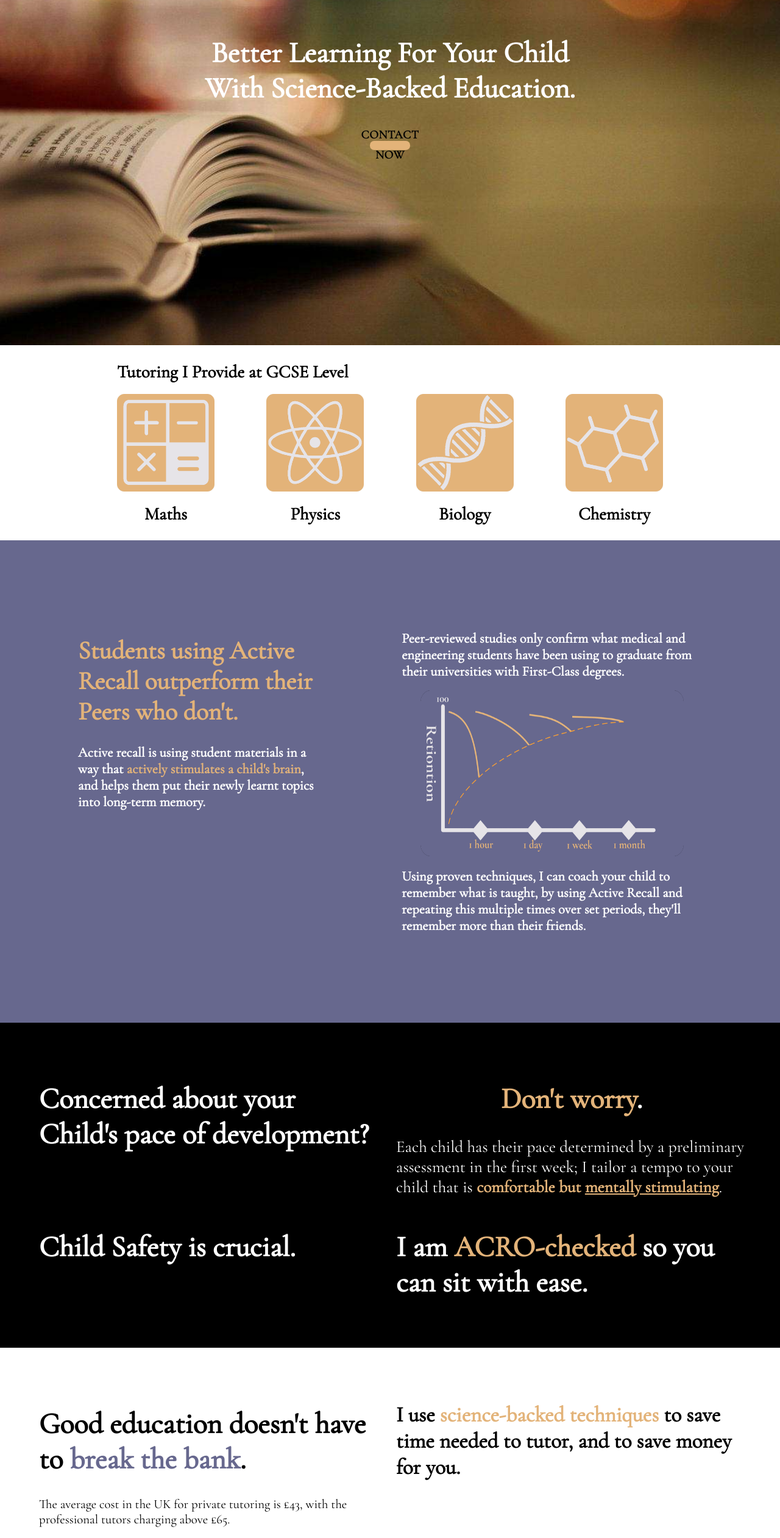
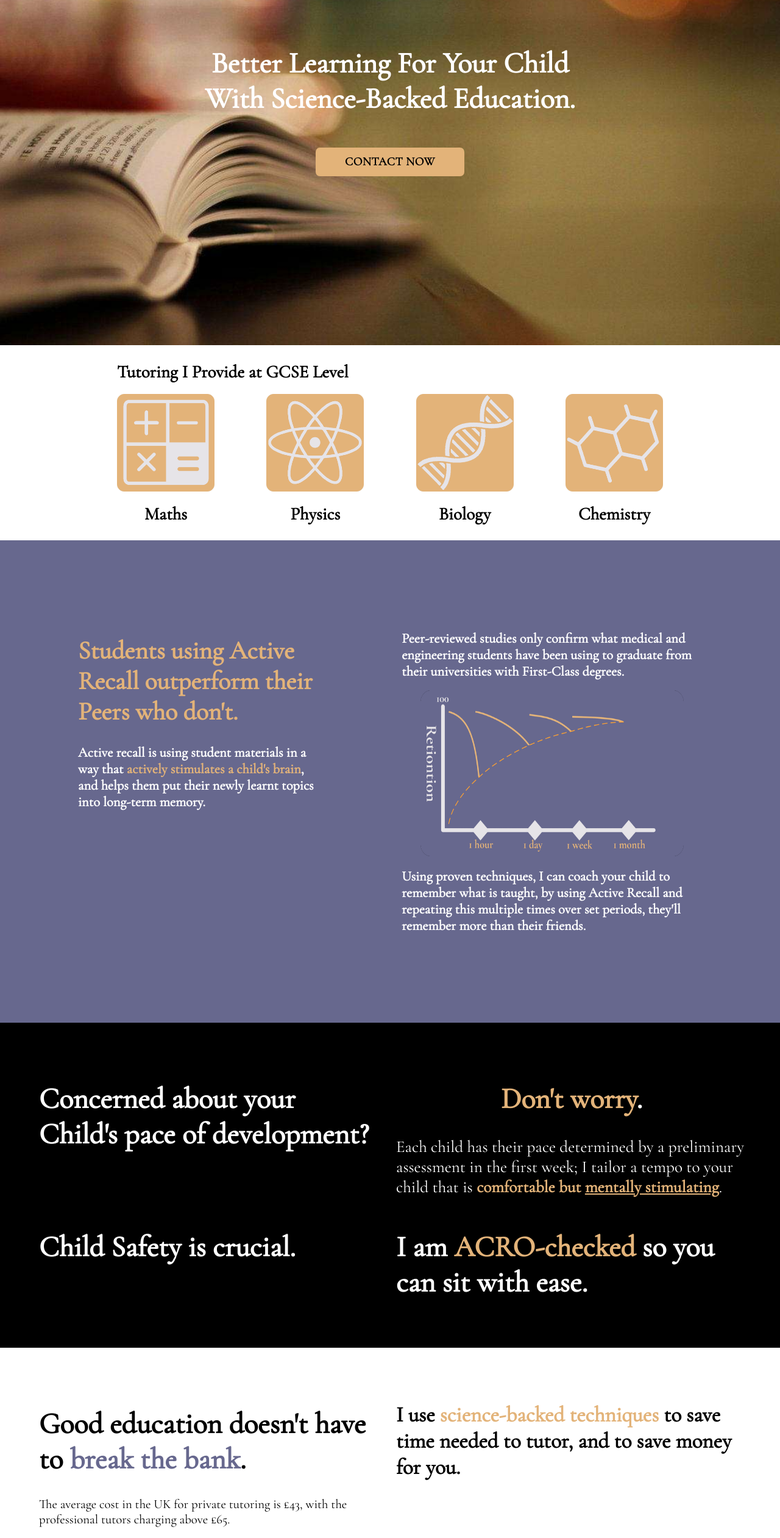
Before and after one commit to iman370/ghufran-tutoring, a React (Create React App) app in the folder ghufran/: page / in a window 1280 px wide. Shown: the part 234-2756 px from the top of the page at 61% size. Built offline with nearby package versions, Linux system fonts and the light colour scheme.

Commit message:
updated pricing

```diff
--- a/ghufran/src/components/Landing.js
+++ b/ghufran/src/components/Landing.js
@@ -1,7 +1,7 @@
 import React from 'react';
 import { useNavigate } from 'react-router-dom';
 import { Button } from '@mui/material';
-import Fade from 'react-reveal/Fade';
+//import Fade from 'react-reveal/Fade';
 
 function Landing() {
     let navigate = useNavigate()
@@ -17,13 +17,9 @@ function Landing() {
             </div>
         </div>
         <div id="content">
-            <Fade top>
-                <h1>Better Learning For Your Child<br/>With Science-Backed Education.</h1>
-            </Fade>
+            <h1>Better Learning For Your Child<br/>With Science-Backed Education.</h1>
             <div className='divider-small' />
-            <Fade top>
-                <Button className='button' onClick={() => navigate('../contact')}>Contact Now</Button>
-            </Fade>
+            <Button className='button' onClick={() => navigate('../contact')}>Contact Now</Button>
         </div>
       </div>
     );
--- a/ghufran/src/components/Pricing.js
+++ b/ghufran/src/components/Pricing.js
@@ -12,7 +12,8 @@ function Pricing() {
             </div>
             <div id="content3"/>
             <div id="content4">
-                <h1>I charge £20/hour.</h1>
+                <h1>GCSE (Science/Maths) - £20/h</h1>
+                <h1>A Level (Science) - £30/h</h1>
                 <p>20 minute preliminary interview is conducted free of charge.</p>
             </div>
         </div>
```
